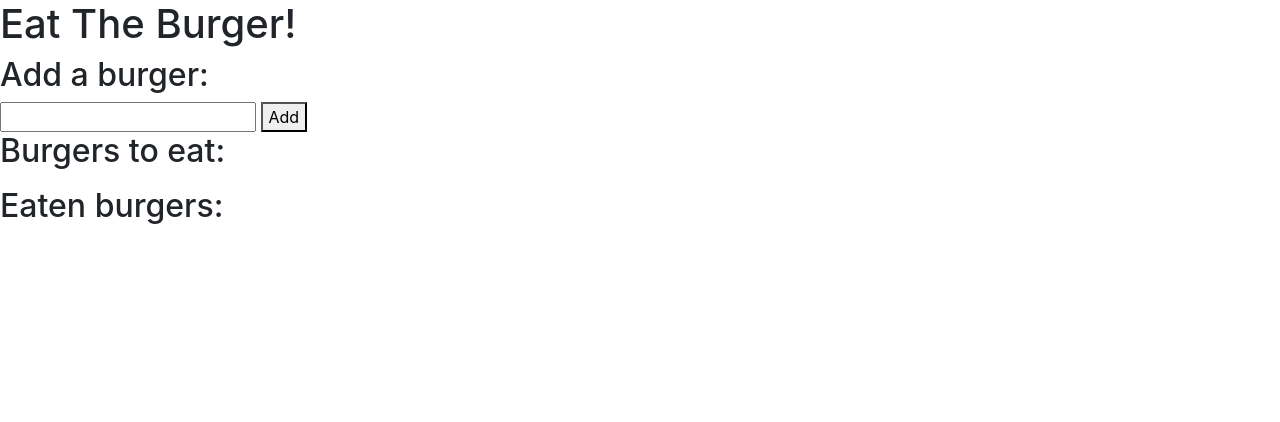
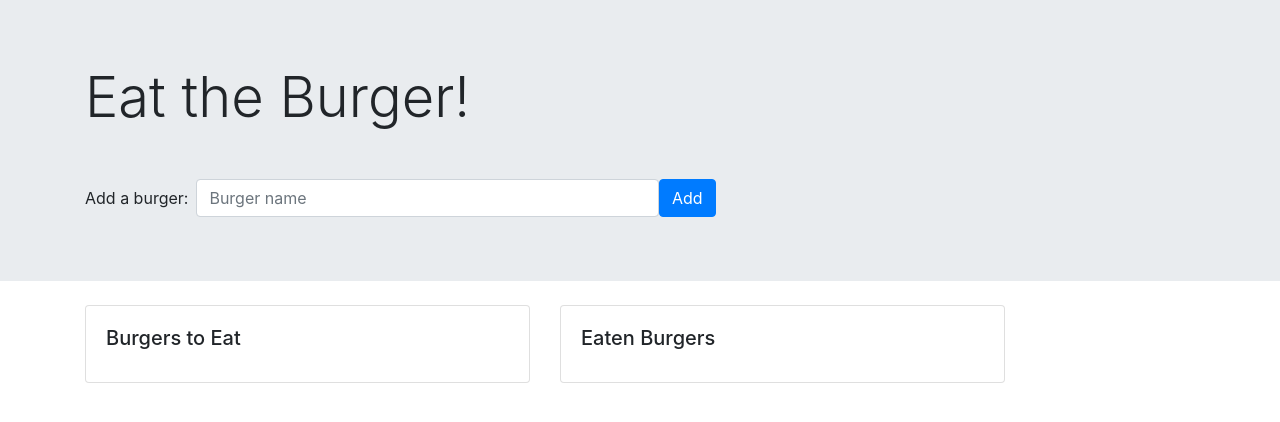
Before and after one commit to echao2012/burger, a Node server app: template views/index.handlebars in a window 1280 px wide. Shown: the top 422 px of the page. Run offline with Node 20, Linux system fonts and the light colour scheme; the template is opened without the code that fills it, so the values that code supplies are empty; some libraries are stand-ins or nearby versions.

Commit message:
Using Bootstrap default theme

```diff
--- a/views/index.handlebars
+++ b/views/index.handlebars
@@ -1,35 +1,59 @@
-<h1>Eat The Burger!</h1>
+<div class="jumbotron jumbotron-fluid mb-0">
+    <div class="container">
+        <h1 class="display-4 mb-5">Eat the Burger!</h1>
 
-<h2>Add a burger: </h2>
-<form id="add-burger" class="button-size">
-    <input type="text" name="burger-name">
-    <button type="submit">Add</button>
+        <form id="add-burger">
+            <div class="form-inline">
+                <label class="mr-2" for="burger-name">Add a burger:</label>
+                <div class="col-sm-5 px-0">
+                    <input type="text" class="form-control w-100" id="burger-name" placeholder="Burger name">
+                </div>
+                <button type="submit" class="btn btn-primary">Add</button>
+            </div>
         </form>
+    </div>
+</div>
 
-<h2>Burgers to eat:</h2>
-
-<ul>
+<div class="container">
+    <div class="row">
+        <div class="col-lg-5">
+            <div class="card my-4">
+                <div class="card-body">
+                    <h5 class="card-title">Burgers to Eat</h5>
+                </div>
+                <ul class="list-group list-group-flush">
                     {{#each burgers}}
                         {{#unless devoured}}
-            <li>
-                {{burger_name}}
-                <button class="change-devoured" data-id="{{id}}" data-newdevoured="{{devoured}}">Eat</button>
+                            <li class="list-group-item">
+                                <span class="align-middle">{{burger_name}}</span>
+                                <button class="btn btn-primary float-right change-devoured" data-id="{{id}}" data-newdevoured="{{devoured}}">Eat</button>
                             </li>
                         {{/unless}}
                     {{/each}}
                 </ul>
+            </div>
+        </div>
 
-<h2>Eaten burgers:</h2>
-
-<ul>
+        <div class="col-lg-5">
+            <div class="card my-4">
+                <div class="card-body">
+                    <h5 class="card-title">Eaten Burgers</h5>
+                </div>
+                <ul class="list-group list-group-flush">
                     {{#each burgers}}
                         {{#if devoured}}
-            <li>
-                {{burger_name}}
+                            <li class="list-group-item">
+                                <span class="align-middle">{{burger_name}}</span>
                             </li>
                         {{/if}}
                     {{/each}}
                 </ul>
+            </div>
+        </div>
+    </div>
+</div>
+
+
 
 <script type="text/javascript">
     $(document).ready(function() {
@@ -37,7 +61,7 @@
             event.preventDefault();
 
             const newBurger = {
-                burger_name: $("#add-burger [name=burger-name]").val().trim(),
+                burger_name: $("#add-burger [id=burger-name]").val().trim(),
                 devoured: false
             };
 
--- a/views/layouts/main.handlebars
+++ b/views/layouts/main.handlebars
@@ -2,7 +2,8 @@
 <html lang="en">
 <head>
     <meta charset="UTF-8">
-        <link rel="stylesheet" href="/assets/css/style.css" type="text/css" />
+    <meta name="viewport" content="width=device-width, initial-scale=1.0">
+    <meta http-equiv="X-UA-Compatible" content="ie=edge">
     <title>Burgers</title>
 
     <!-- Link Bootstrap & jQuery-->
@@ -10,6 +11,9 @@
     <script src="https://cdnjs.cloudflare.com/ajax/libs/popper.js/1.14.7/umd/popper.min.js"></script>
     <link rel="stylesheet" href="https://stackpath.bootstrapcdn.com/bootstrap/4.3.1/css/bootstrap.min.css">
     <script src="https://stackpath.bootstrapcdn.com/bootstrap/4.3.1/js/bootstrap.min.js"></script>
+
+    <!-- Link to external stylesheet -->
+    <link rel="stylesheet" href="/assets/css/style.css" type="text/css" />
 </head>
 <body>
     {{{ body }}}
```
Lines whose indentation alone changed are shown as unchanged.
